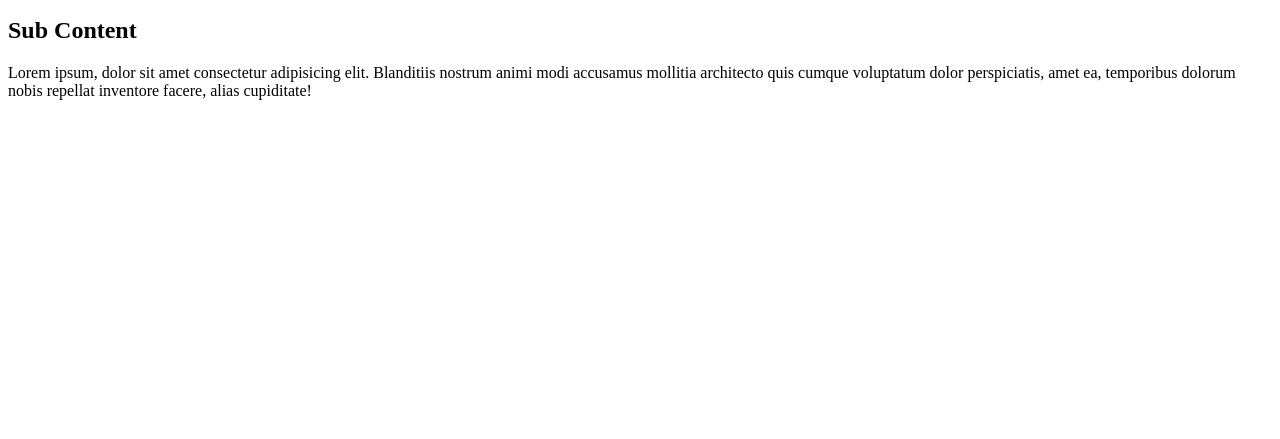
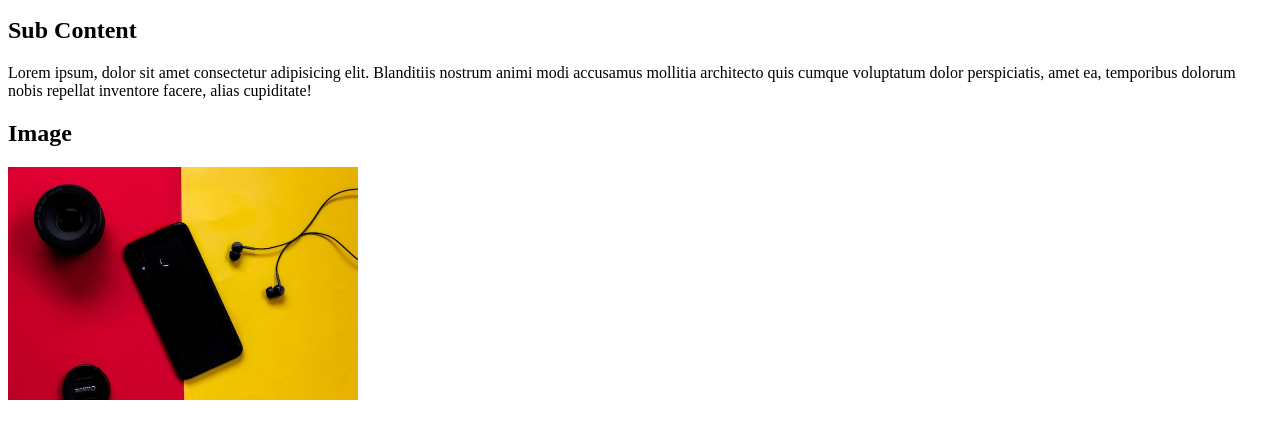
Before and after one commit to sandiarbaa/coba-git-merge, a plain HTML site: page index.html in a window 1280 px wide. Shown: the part 119-558 px from the top of the page. Drawn offline with Linux system fonts and the light colour scheme.

Commit message:
add img in index.html

```diff
--- a/index.html
+++ b/index.html
@@ -22,6 +22,9 @@
       dolor perspiciatis, amet ea, temporibus dolorum nobis repellat inventore
       facere, alias cupiditate!
     </p>
+
+    <h2>Image</h2>
+    <img src="image/img.jpg" alt="img" />
     <script src="script.js"></script>
   </body>
 </html>
--- a/style.css
+++ b/style.css
@@ -1,3 +1,7 @@
 h1 {
   color: red;
 }
+
+img {
+  width: 350px;
+}
```
Also changed, not shown: image/img.jpg (added).
